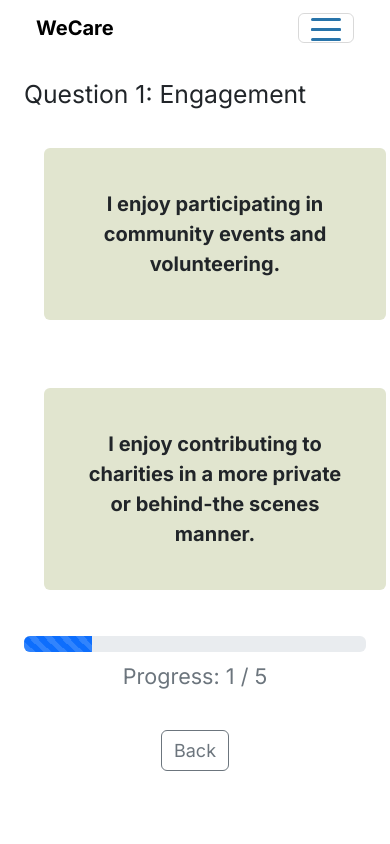
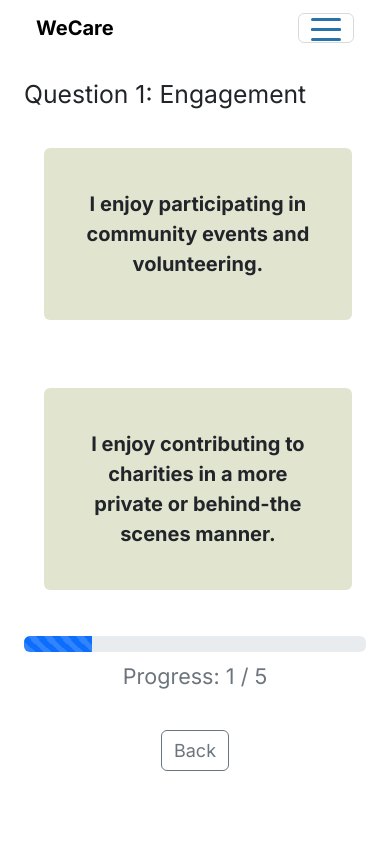
Before and after one commit to UW-INFO442-AU23/WeCare, a React (Create React App) app: page /quiz in a window 390 px wide. Both pictures are taken after a click on the button "Start Quiz". Shown: the top 844 px of the page. Built offline with nearby package versions, Linux system fonts and the light colour scheme; no server answers.

Commit message:
update quiz questions for small screens

```diff
--- a/src/style/styles.css
+++ b/src/style/styles.css
@@ -14,16 +14,6 @@ src: url(https://fonts.google.com/specimen/Poppins);
   min-height: 100vh;
   display: flex;
   flex-direction: column;
-}
-
-/* not used */
-/* Styling for home page banner */
-.home-img {
-  width: 100%;
-  height: auto;
-  max-height: 500px;
-  padding-top: 10px;
-  padding-bottom: 10px;
 }
 
 /* Mission Statement styling */
@@ -141,21 +131,17 @@ background-color: #B6C0A5;
 
 
 /* Quiz questions */
-/*
-.quizbody{
-  align-items: center;
-  justify-content: center;
-  margin: auto;
-} */
 
 #q-button {
-background-color: #E1E5CF;
-padding: 40px;
-width:100%;
+  background-color: #E1E5CF;
+  padding: 40px;
+  max-width: 100%;
+  width: 90%;
+  box-sizing: border-box;
+  font-size: 20px;
+  font-weight: bold;
+}
 
-font-size: 20px;
-font-weight: bold;
-}
 
 /* Media query for responsive layout */
 @media (max-width: 768px) {
@@ -175,11 +161,6 @@ font-weight: bold;
 }
 
 /* resources page */
-/*
-#rescardrow{
-  background-color: #B6C0A5;
-  width: 100%;
-} */
 
 .resbody{
 margin-top: 5rem;
```
Also changed, not shown: 1 other file (tests, documents, lock files or other folders).
